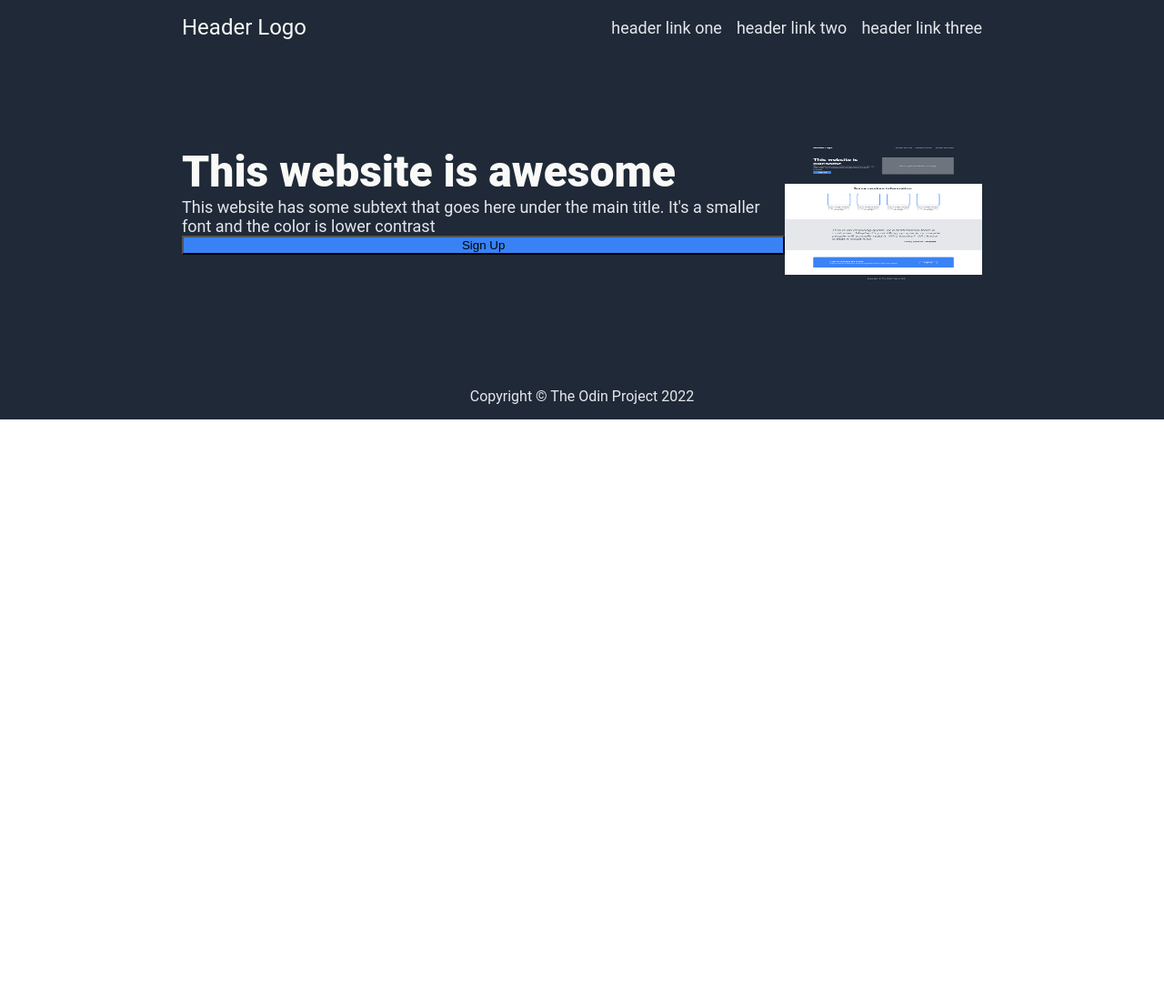
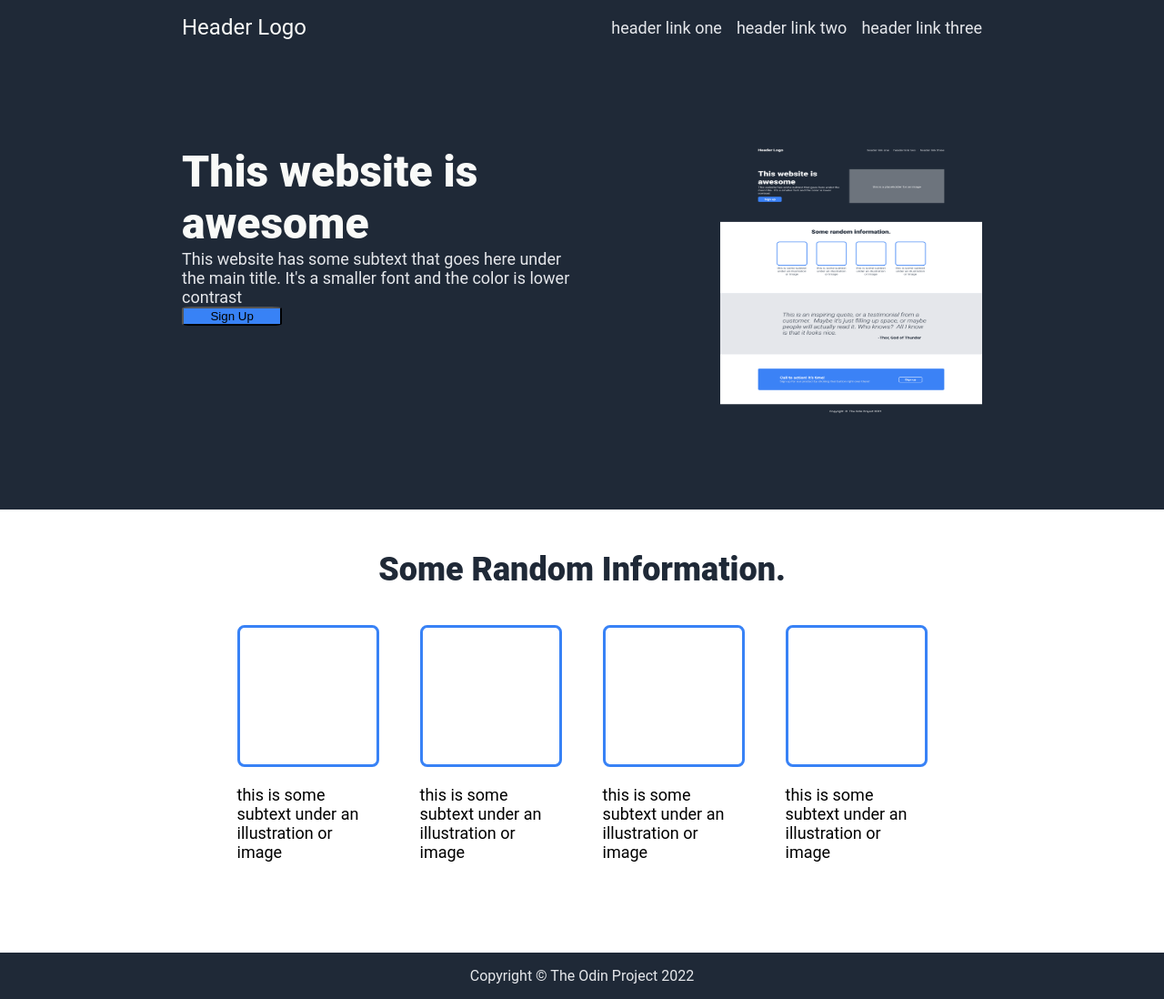
Before and after one commit to MichalikSJ21/landing-page, a plain HTML site: page index.html in a window 1280 px wide. Shown: the whole page at 91% size. Before the commit the page ends 800 px from the top, so only its background shows below. Drawn offline with Linux system fonts and the light colour scheme.

Commit message:
Information

```diff
--- a/index.html
+++ b/index.html
@@ -42,7 +42,36 @@
     </div>
 
     <div class="information">
+        <div class="infoheader">Some Random Information.</div>
+        <div class="cards">
+            <div class="card">
+                <div class="cardbox"> </div>
+                <div class="cardsubtext">this is some subtext
+                    under an illustration or image
+                </div>
+            </div>
+            <div class="card">
+                <div class="cardbox"> </div>
+                <div class="cardsubtext">this is some subtext
+                    under an illustration or image
+                </div>
 
+            </div>
+            <div class="card">
+                <div class="cardbox"> </div>
+                <div class="cardsubtext">this is some subtext
+                    under an illustration or image
+                </div>
+
+            </div>
+            <div class="card">
+                <div class="cardbox"> </div>
+                <div class="cardsubtext">this is some subtext
+                    under an illustration or image
+                </div>
+
+            </div>
+        </div>
     </div>
 
     <div class="quote">
--- a/styles.css
+++ b/styles.css
@@ -29,12 +29,13 @@ body {
     display: flex;
     flex-direction: column;
     flex-wrap: wrap;
+    padding-right: 150px ;
 
 }
 
 img {
-    height: 150px;
-    width: 300px;
+    height: 300px;
+    width: 600px;
 }
 
 .logo {
@@ -66,6 +67,8 @@ a {
 
 button {
     background-color: #3882F6 ;
+    border-radius: 10%;
+    width: 25%;
 
 }
 
@@ -76,3 +79,50 @@ button {
     align-items: center;
     color:#e5e7eb;
 }
+
+.infoheader {
+    font-size: 36px;
+    font-weight: 900;
+    color: #1F2937;
+}
+
+.cards {
+    display: flex;
+    gap: 45px;
+
+
+}
+
+.card {
+    display: flex;
+    gap: 20px;
+    flex-direction: column;
+    align-items: center;
+    justify-content: center;
+
+}
+
+.cardbox {
+    border: 3px solid #3882F6;
+    color: #1F2937;
+    border-radius: 5%;
+    width: 150px;
+    height: 150px;
+}
+
+.information {
+    display: flex;
+    justify-content: center;
+    align-items: center;
+    flex-direction: column;
+    padding: 45px 300px;
+    padding-bottom: 100px;
+    gap: 40px;
+}
+
+.cardsubtext {
+    font-size: 18px;
+    display: flex;
+    justify-content: center;
+    padding: 0px;
+}
```
